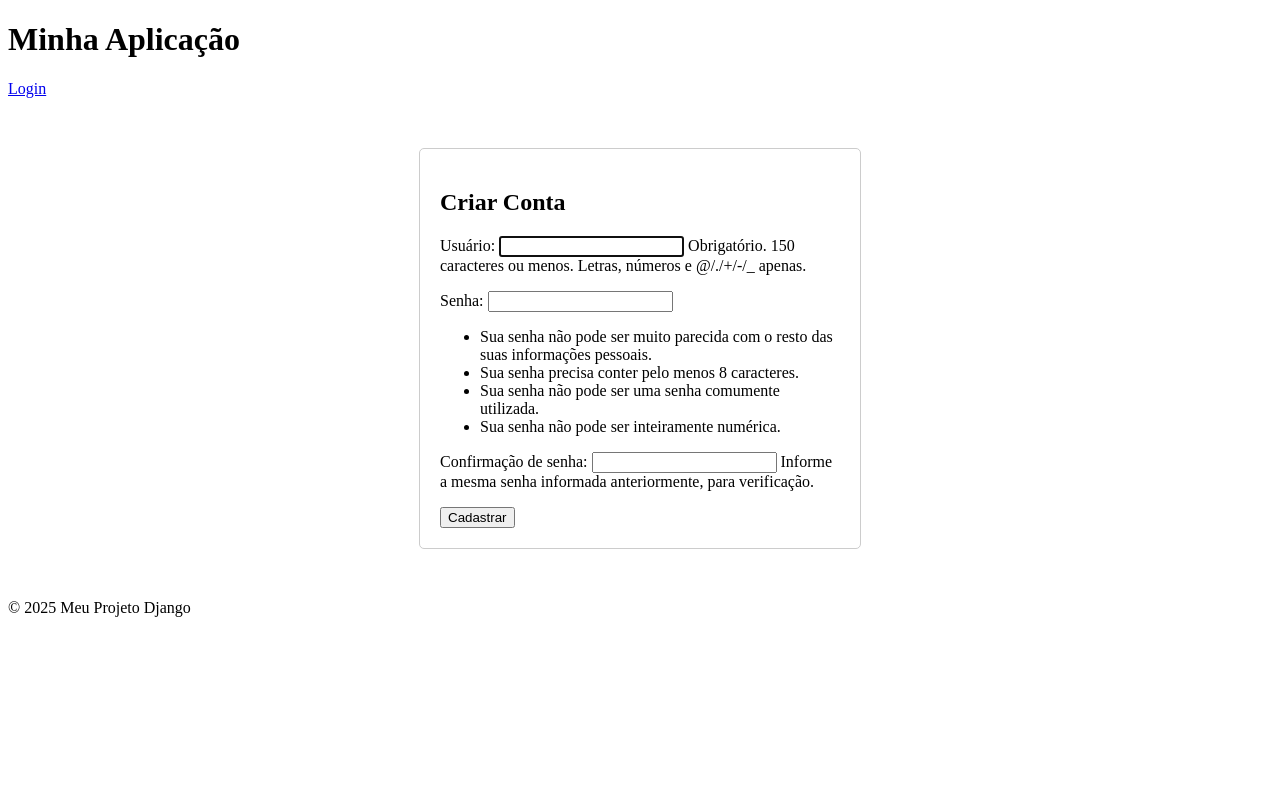
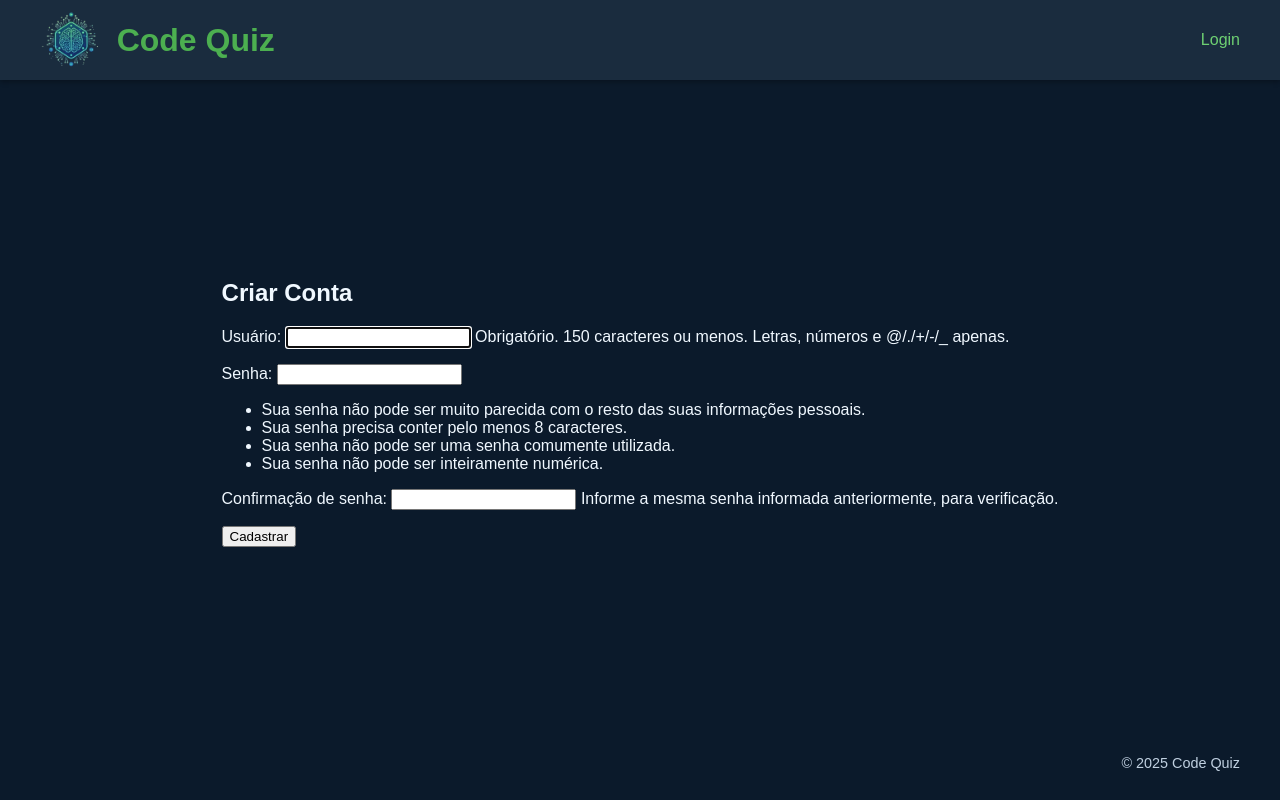
Before and after one commit to gabrielpferreira15/Code_Quiz, a Django app: page /accounts/signup/ in a window 1280 px wide. Run offline with Django 5.2, Linux system fonts and the light colour scheme; parts of the project's set-up code (start-up, migrations or seed data) failed here and were passed over.

Commit message:
Divisão por dificuldades implementada

```diff
--- a/project/urls.py
+++ b/project/urls.py
@@ -24,6 +24,6 @@ urlpatterns = [
     path('admin/', admin.site.urls),
     path('accounts/', include('django.contrib.auth.urls')),
     path('accounts/signup/', setup_views.signup, name='signup'),
-    path('', RedirectView.as_view(url='/accounts/login/', permanent=False)),
+    path('', setup_views.home_redirect, name='home_redirect'),
     path('quiz/', include('setup.urls')),
 ]
--- a/setup/admin.py
+++ b/setup/admin.py
@@ -1,5 +1,5 @@
 from django.contrib import admin
-from .models import Linguagem, Assunto, Pergunta, Resposta
+from .models import Linguagem, Assunto, Pergunta, Resposta, Dificuldade, PerguntaDificuldade
 class RespostaInline(admin.TabularInline):
     model = Resposta
     extra = 4
@@ -10,3 +10,5 @@ class PerguntaAdmin(admin.ModelAdmin):
 admin.site.register(Linguagem)
 admin.site.register(Assunto)
 admin.site.register(Pergunta, PerguntaAdmin)
+admin.site.register(Dificuldade)
+admin.site.register(PerguntaDificuldade)
--- a/setup/templates/base.html
+++ b/setup/templates/base.html
@@ -1,3 +1,4 @@
+{% load static %}
 <!DOCTYPE html>
 <html lang="pt-br">
 <head>
@@ -6,24 +7,89 @@
     <title>{% block title %}Meu App Django{% endblock %}</title>
 
     <style>
-        .container {
-            max-width: 400px;
-            margin: 50px auto;
-            padding: 20px;
-            border: 1px solid #ccc;
-            border-radius: 5px;
-        }
+    /* Estilo principal do corpo da página */
+    body {
+        font-family: Arial, sans-serif;
+        background-color: #0b1a2b;
+        color: #f0f8ff;
+        display: flex;
+        flex-direction: column; /* Organiza os elementos principais (header, main, footer) em uma coluna vertical */
+        min-height: 100vh;      /* Garante que o corpo ocupe pelo menos 100% da altura da tela */
+        margin: 0;
+    }
+
+    /* Estilo do cabeçalho */
+    header {
+        width: 100%;
+        padding: 10px 40px;
+        background-color: #1a2c3e;
+        box-shadow: 0 2px 5px rgba(0,0,0,0.3);
+        display: flex;                  /* Ativa o Flexbox para alinhar os itens internos */
+        justify-content: space-between; /* Empurra os filhos (header-left e nav) para os cantos opostos */
+        align-items: center;            /* Alinha os filhos verticalmente no centro */
+        box-sizing: border-box;
+    }
+
+    /* Agrupador para a logo e o título, para mantê-los juntos */
+    .header-left {
+        display: flex;
+        align-items: center; /* Alinha a logo e o título verticalmente */
+    }
+
+    /* Estilo da logo no cabeçalho */
+    .header-logo {
+        height: 60px;
+        width: auto;
+        margin-right: 15px; /* Cria um espaço entre a logo e o título */
+    }
+
+    header h1 {
+        margin: 0;
+        font-size: 2.0em;
+        color: #4CAF50;
+    }
+
+    header a {
+        color: #6ed072;
+        text-decoration: none; /* Remove o sublinhado dos links */
+    }
+
+    /* Estilo da área de conteúdo principal */
+    main {
+        flex-grow: 1;           /* FAZ O CONTEÚDO CRESCER: Esta é a regra mais importante para empurrar o rodapé para baixo */
+        display: flex;
+        justify-content: center;
+        align-items: center;
+        padding: 40px 20px;
+    }
+
+    /* Estilo do rodapé */
+    footer {
+        width: 100%;
+        padding: 15px 40px;
+        font-size: 0.9em;
+        color: #c0d0e0;
+        text-align: right; /* Alinha o texto do copyright à direita */
+        box-sizing: border-box;
+    }
     </style>
+
+    {% block extra_css %}{% endblock %}
 </head>
+
 <body>
     <header>
-        <h1>Minha Aplicação</h1>
+        <div class="header-left">
+            <img src="{% static 'setup/logo.png' %}" alt="Logo Code Quiz" class="header-logo">
+            <h1>Code Quiz</h1>
+        </div>
+
         <nav>
             {% if user.is_authenticated %}
                 Olá, {{ user.username }}!
-                <a href="{% url 'logout' %}">Sair</a>
+                <a href="{% url 'logout' %}"> Sair</a>
             {% else %}
-                <a href="{% url 'login' %}">Login</a>
+                <a href="{% url 'login' %}"> Login</a>
             {% endif %}
         </nav>
     </header>
@@ -35,7 +101,7 @@
     </main>
 
     <footer>
-        <p>&copy; {% now "Y" %} Meu Projeto Django</p>
+        <p>&copy; {% now "Y" %} Code Quiz</p>
     </footer>
 </body>
 </html>
--- a/setup/urls.py
+++ b/setup/urls.py
@@ -1,10 +1,10 @@
 from django.urls import path
 from . import views
 
-
 urlpatterns = [
-    path('configurar', views.configurar_quiz, name='configurar_quiz'),
+    path('', views.configurar_quiz, name='configurar_quiz'),
     path('api/assuntos/<int:linguagem_id>/', views.get_assuntos, name='get_assuntos'),
-    path('quiz/iniciar/<int:assunto_id>/', views.iniciar_novo_quiz, name='iniciar_novo_quiz'),
-    path('quiz/jogar/<int:assunto_id>/', views.jogar_quiz, name='jogar_quiz'),
+    path('iniciar/<int:assunto_id>/<int:dificuldade_id>/', views.iniciar_novo_quiz, name='iniciar_novo_quiz'),
+    path('api/dificuldades/', views.get_dificuldades, name='get_dificuldades'),
+    path('jogar/<int:assunto_id>/', views.jogar_quiz, name='jogar_quiz'),
 ]
--- a/setup/views.py
+++ b/setup/views.py
@@ -1,8 +1,14 @@
 from django.shortcuts import render, redirect, get_object_or_404
 from django.contrib import messages
-from .models import Linguagem, Assunto, Pergunta, Resposta
+from .models import Linguagem, Assunto, Pergunta, Resposta, Dificuldade, PerguntaDificuldade
 from django.http import JsonResponse
 from django.contrib.auth.forms import UserCreationForm
+
+def home_redirect(request):
+    if request.user.is_authenticated:
+        return redirect('/quiz/')
+    else:
+        return redirect('login')
 
 def signup(request):
     if request.method == 'POST':
@@ -18,6 +24,10 @@ def configurar_quiz(request):
     linguagens = Linguagem.objects.all()
     return render(request, 'setup/configurar_quiz.html', {'linguagens': linguagens})
 
+def get_dificuldades(request):
+    dificuldades = Dificuldade.objects.all()
+    dificuldades_lista = [{'id': d.id, 'nome': d.nome} for d in dificuldades]
+    return JsonResponse(dificuldades_lista, safe=False)
 
 def get_assuntos(request, linguagem_id):
     assuntos = Assunto.objects.filter(linguagem_id=linguagem_id)
@@ -33,9 +43,20 @@ def get_assuntos(request, linguagem_id):
     return JsonResponse(assuntos_lista, safe=False)
 
 
-def iniciar_novo_quiz(request, assunto_id):
+def iniciar_novo_quiz(request, assunto_id, dificuldade_id):
     assunto = get_object_or_404(Assunto, id=assunto_id)
-    lista_perguntas = list(Pergunta.objects.filter(assunto=assunto).values_list('id', flat=True))
+
+    lista_perguntas = list(
+        Pergunta.objects.filter(
+            assunto_id=assunto_id,
+            dificuldade_link__dificuldade_id=dificuldade_id
+        ).values_list('id', flat=True)
+    )
+
+    if not lista_perguntas:
+        messages.error(request, "Não foram encontradas perguntas para a seleção de assunto e dificuldade informada.")
+        return redirect('configurar_quiz')
+
     request.session['lista_perguntas'] = lista_perguntas
     request.session['placar'] = 0
     request.session['perguntas_erradas_info'] = []
```
Also changed, not shown: setup/static/setup/configurar_quiz.css (+4 -21 lines), setup/templates/setup/configurar_quiz.html (+75 -51 lines), setup/migrations/0002_popular_dados_iniciais.py.
